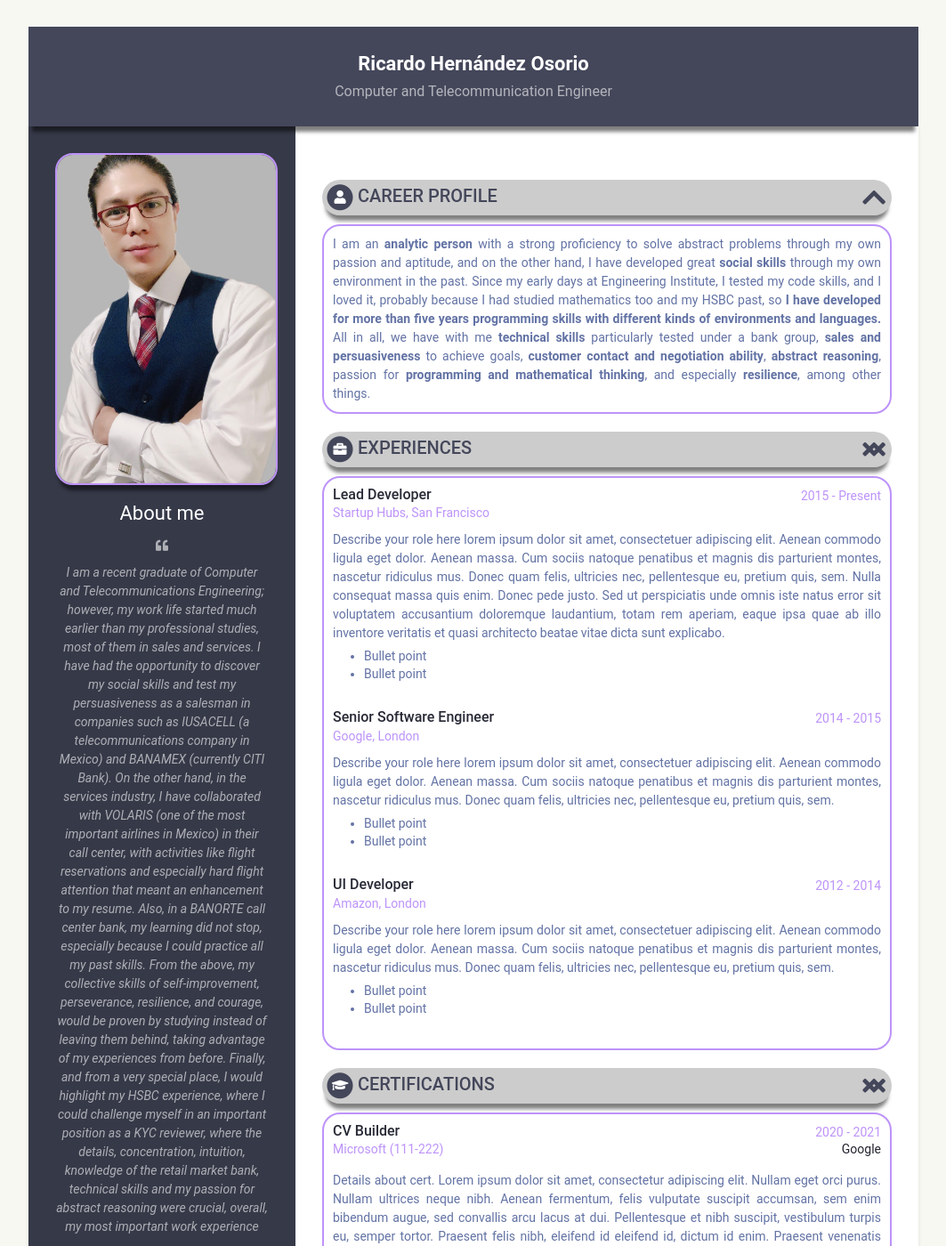
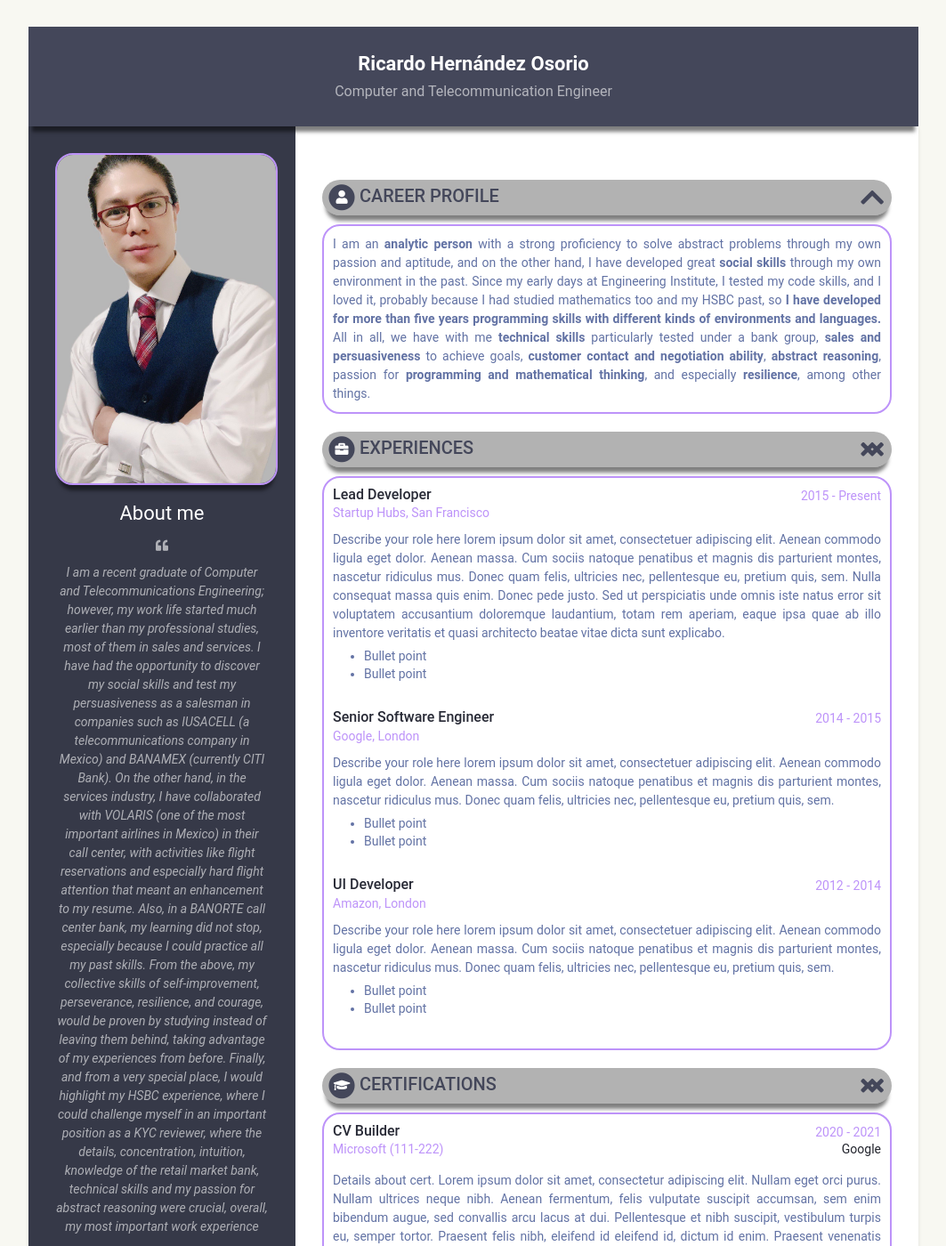
Before and after one commit to RicardoUAMmx/webcode, a Jekyll site: the page built from index.html, in a window 1280 px wide and 1400 px high. Shown: the whole window at 89% size, without its empty margins (108-1171 px from the left). Built offline with Jekyll 4.4.1, drawn with Linux system fonts in a browser that asks for light colours.

Commit message:
experimental cv-theme

```diff
--- a/_sass/_base.scss
+++ b/_sass/_base.scss
@@ -198,11 +198,11 @@ p {
 	display: flex;
 	flex-wrap: nowrap;
 	margin-bottom: 10px;
-	padding: 5px;
+	padding: 5px 7px 5px 7px;
     border-radius: 20px;
     box-shadow: 0 10px 4px -4px rgba(0, 0, 0, 0.5);
 	background: $theme-color;
-	background: rgba(0, 0, 0, 0.2);
+	background: rgba(0, 0, 0, 0.3);
 	  .section-box-a {
 		flex: 1 1 auto;
 	  }
@@ -221,7 +221,6 @@ p {
     font-size: 20px;
     font-weight: 500;
     color: $theme-color;
-	text-color: $text-grey;
     position: relative;
     margin-top: 0;
     margin-bottom: 0;
```
